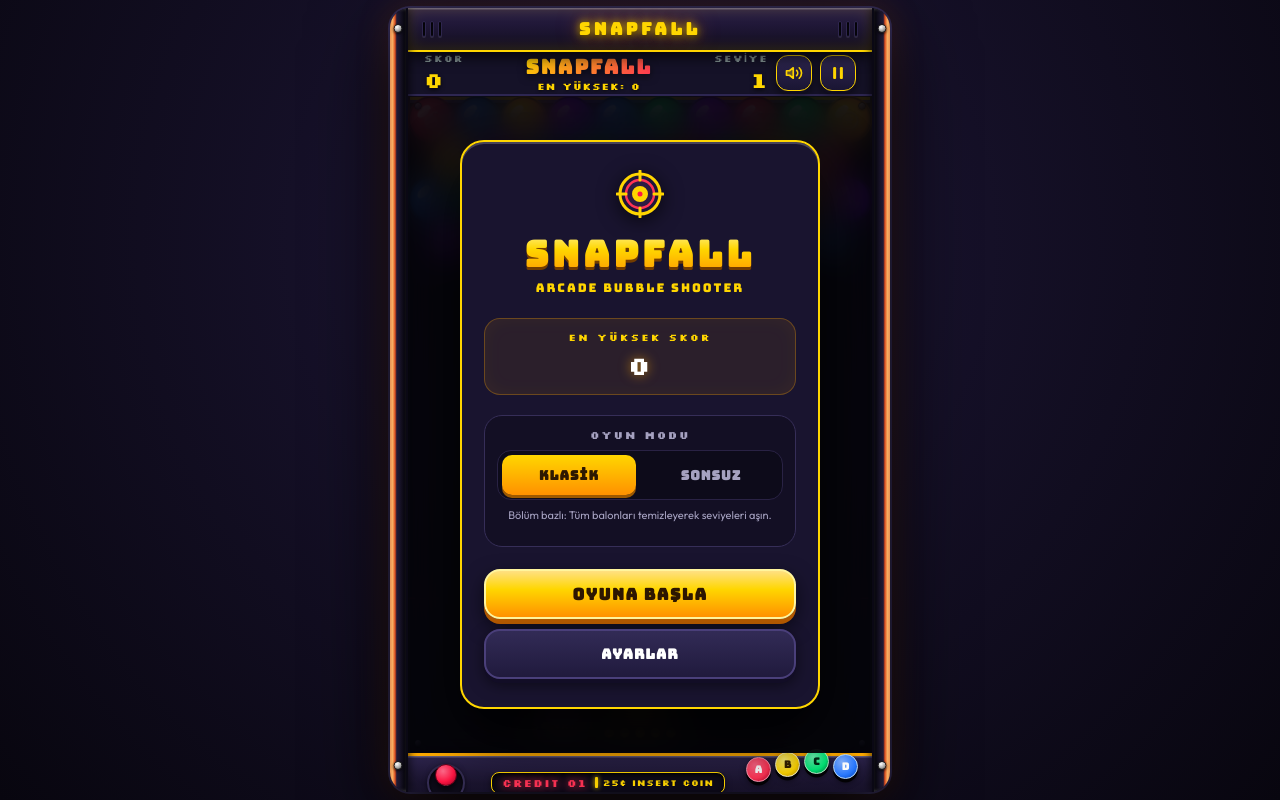
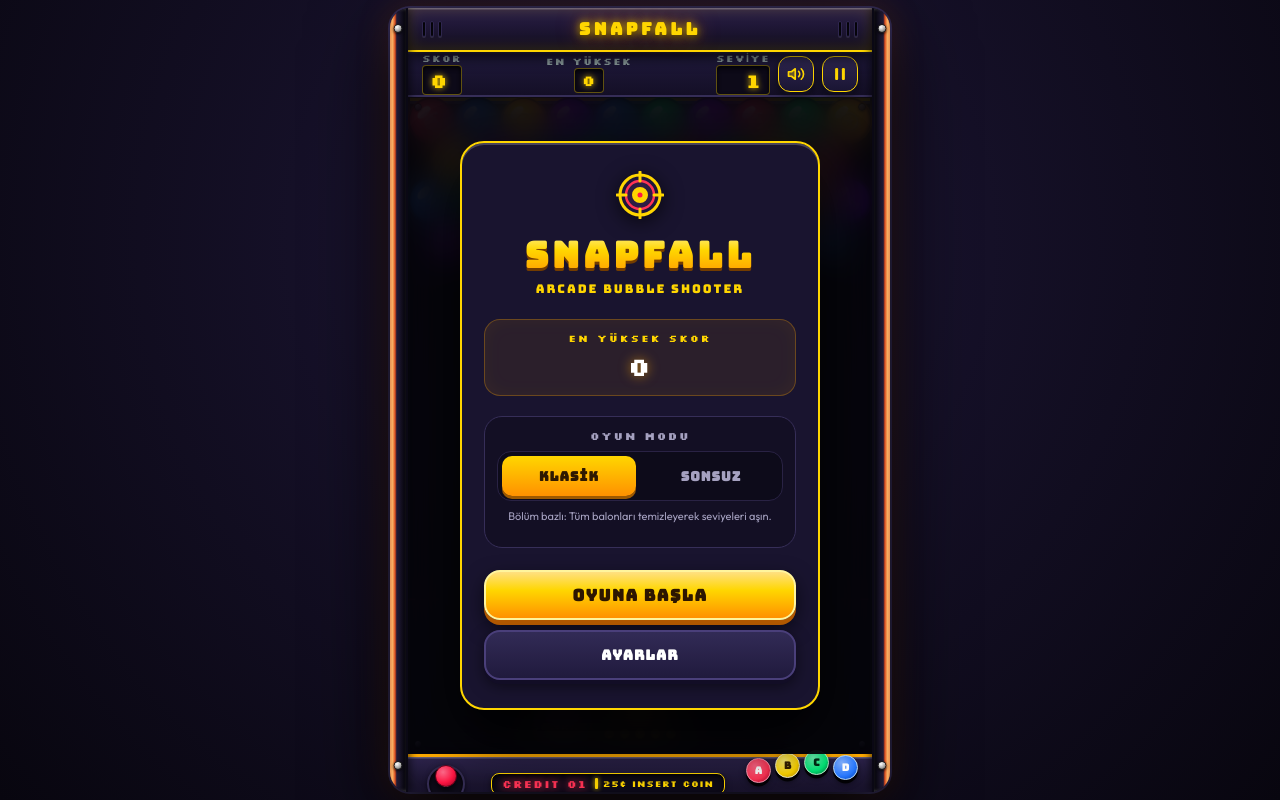
Before and after one commit to gokcank/Snapfall, a website built with Vite: page index.html in a window 1280 px wide. Built offline with nearby package versions, Linux system fonts and the light colour scheme.

Commit message:
feat: merge HUD scoreboard into the cabinet's visual language
Removes the glassmorphism info bar and its duplicate title that
clashed with the retro marquee above it. Score, high score, and
level now render as flat, recessed LED-style digital readouts,
matching the physical-cabinet look instead of a modern app card.

```diff
--- a/index.html
+++ b/index.html
@@ -34,9 +34,9 @@
             <span class="hud-label">Skor</span>
             <span class="hud-value" id="scoreValue">0</span>
           </div>
-          <div class="hud-center">
-            <div class="hud-title">Snapfall</div>
-            <div class="hud-high" id="highScoreText">En Yüksek: 0</div>
+          <div class="hud-stat hud-stat-center">
+            <span class="hud-label">En Yüksek</span>
+            <span class="hud-value hud-value-sub" id="highScoreText">0</span>
           </div>
           <div class="hud-right-group">
             <div class="hud-stat" style="text-align: right;">
--- a/src/main.ts
+++ b/src/main.ts
@@ -139,7 +139,7 @@ class BubbleShooterGame {
     if (savedScore) {
       this.highScore = parseInt(savedScore, 10) || 0;
       if (this.highScoreEl) {
-        this.highScoreEl.textContent = `En Yüksek: ${this.highScore}`;
+        this.highScoreEl.textContent = this.highScore.toString();
       }
       if (this.menuHighScoreVal) {
         this.menuHighScoreVal.textContent = this.highScore.toString();
@@ -243,7 +243,7 @@ class BubbleShooterGame {
       this.highScore = this.score;
       localStorage.setItem('snapfall_highscore', this.highScore.toString());
       if (this.highScoreEl) {
-        this.highScoreEl.textContent = `En Yüksek: ${this.highScore}`;
+        this.highScoreEl.textContent = this.highScore.toString();
       }
       if (this.menuHighScoreVal) {
         this.menuHighScoreVal.textContent = this.highScore.toString();
--- a/src/style.css
+++ b/src/style.css
@@ -201,22 +201,27 @@ body {
   box-shadow: inset 0 1px 2px rgba(0, 0, 0, 0.9), 0 1px 0 rgba(255, 255, 255, 0.1);
 }
 
-/* Top HUD Header */
+/* Top HUD Header — flat LED scoreboard strip, same physical-cabinet language as the marquee */
 .hud-header {
-  height: 64px;
-  padding: 0 16px;
+  height: 60px;
+  padding: 0 14px;
   display: flex;
   align-items: center;
   justify-content: space-between;
-  border-bottom: 2px solid #2e2752;
-  background: rgba(22, 19, 41, 0.92);
-  backdrop-filter: blur(12px);
+  border-bottom: 2px solid #362e58;
+  background: linear-gradient(180deg, #201a3d 0%, #140f26 100%);
+  box-shadow: inset 0 1.5px 0 rgba(255, 255, 255, 0.08), 0 3px 10px rgba(0, 0, 0, 0.5);
   z-index: 10;
 }
 
 .hud-stat {
   display: flex;
   flex-direction: column;
+}
+
+.hud-stat-center {
+  align-items: center;
+  text-align: center;
 }
 
 .hud-label {
@@ -230,39 +235,21 @@ body {
 
 .hud-value {
   font-family: 'Silkscreen', 'Outfit', monospace;
-  font-size: 22px;
+  font-size: 20px;
   font-weight: 700;
   color: #ffd600;
-  letter-spacing: 0.5px;
-  text-shadow: 0 2px 4px rgba(0, 0, 0, 0.7);
+  letter-spacing: 1px;
+  background: #0d0a18;
+  border: 1px solid rgba(255, 214, 0, 0.35);
+  border-radius: 4px;
+  padding: 1px 7px;
+  box-shadow: inset 0 2px 4px rgba(0, 0, 0, 0.85);
+  text-shadow: 0 0 6px rgba(255, 214, 0, 0.85);
 }
 
-.hud-center {
-  display: flex;
-  flex-direction: column;
-  align-items: center;
-}
-
-.hud-title {
-  font-family: 'Bungee', 'Outfit', sans-serif;
-  font-size: 20px;
-  font-weight: 700;
-  letter-spacing: 2px;
-  background: linear-gradient(135deg, #ffd600 0%, #ff3355 100%);
-  -webkit-background-clip: text;
-  -webkit-text-fill-color: transparent;
-  text-transform: uppercase;
-  filter: drop-shadow(0 2px 4px rgba(0, 0, 0, 0.6));
-}
-
-.hud-high {
-  font-family: 'Silkscreen', 'Outfit', monospace;
-  font-size: 10px;
-  font-weight: 600;
-  color: #ffd600;
-  letter-spacing: 0.8px;
-  text-transform: uppercase;
-  text-shadow: 0 1px 3px rgba(0, 0, 0, 0.6);
+.hud-value-sub {
+  font-size: 15px;
+  padding: 2px 7px;
 }
 
 .hud-right-group {
```
